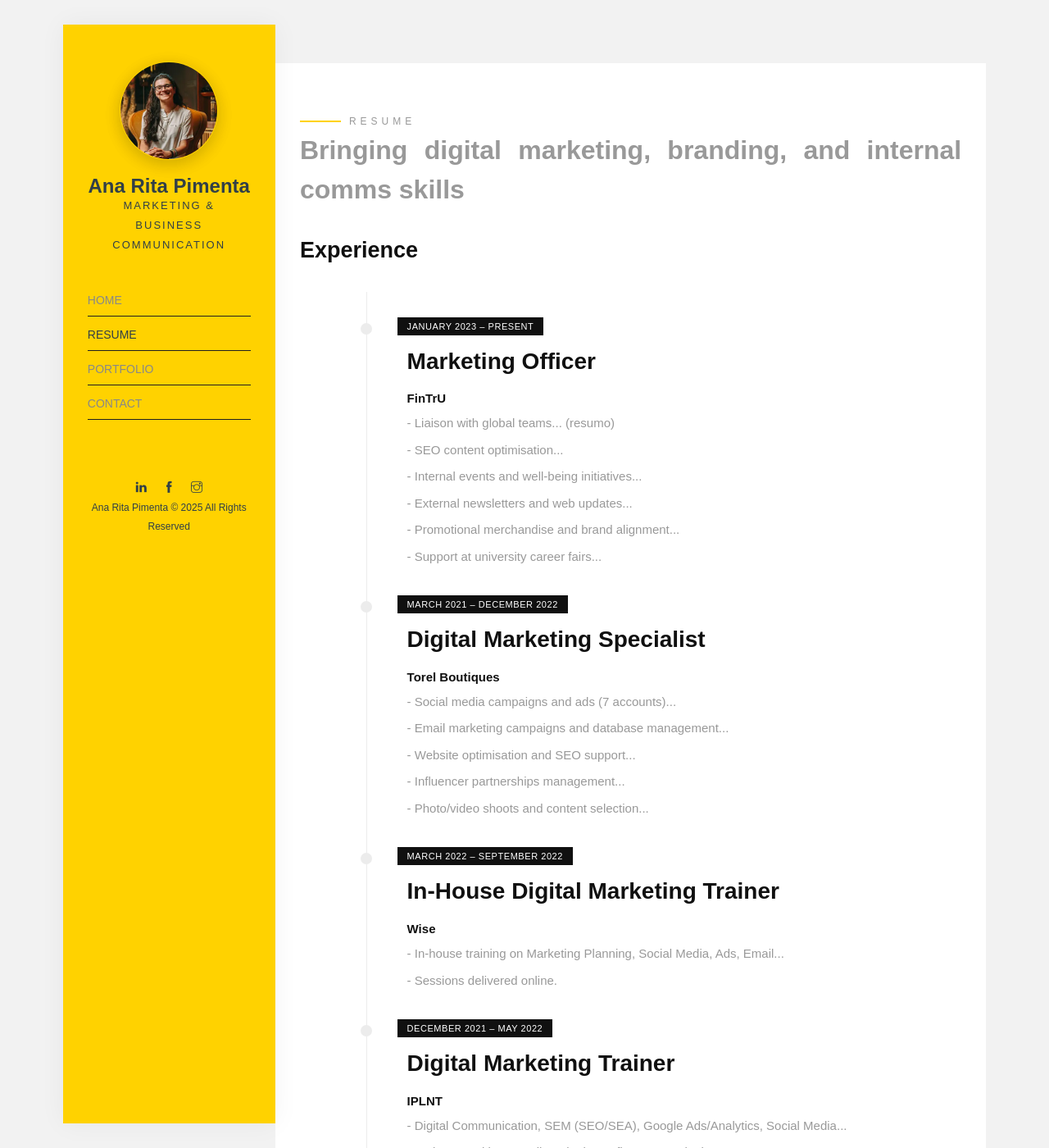
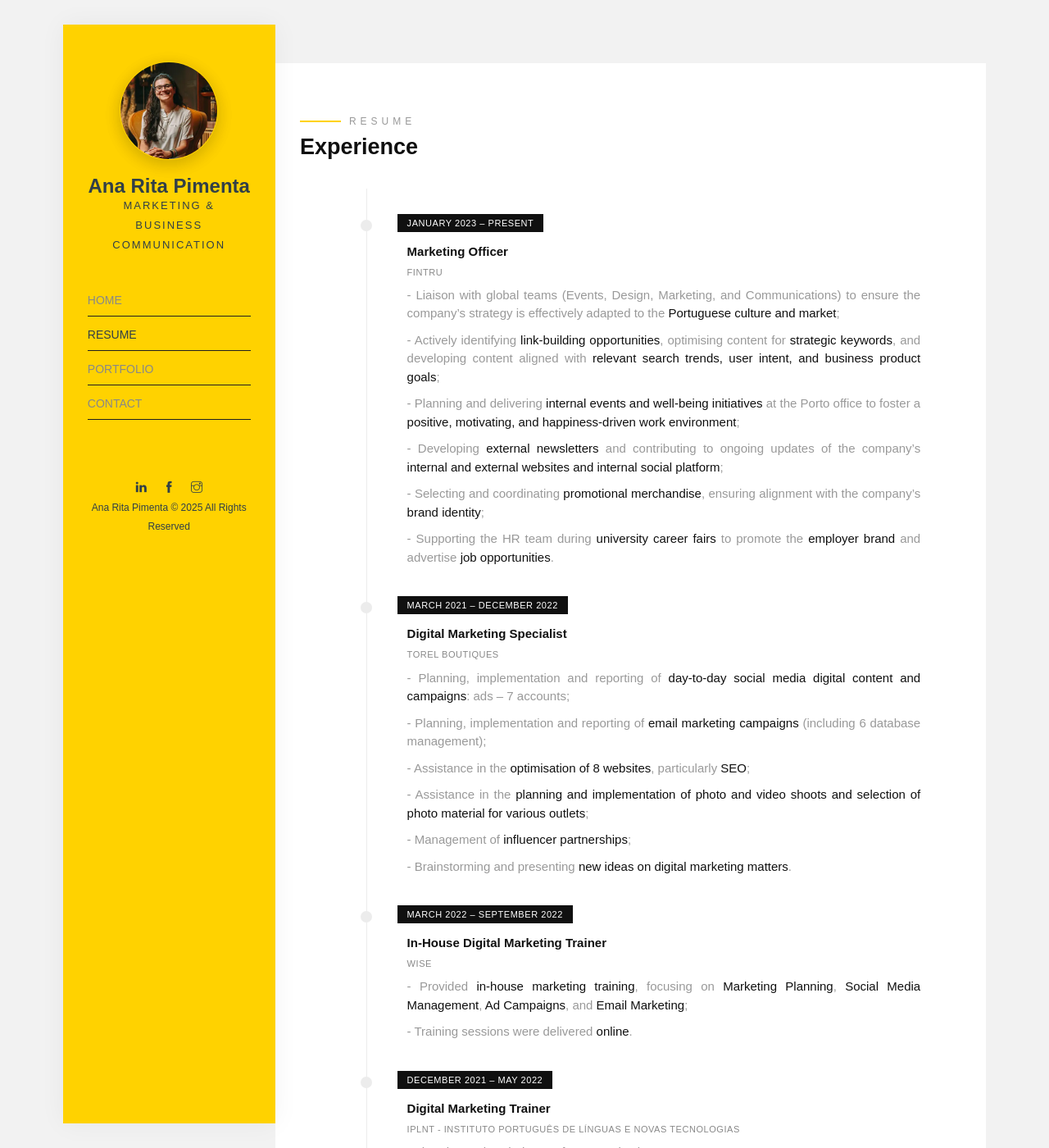
Before and after one commit to anaritapimenta/anaritapimenta.github.io, a Jekyll site: the page built from resume.html, in a window 1280 px wide and 1400 px high. Shown: the whole window at 82% size. Built offline with Jekyll 4.4.1, drawn with Linux system fonts in a browser that asks for light colours; some web fonts are replaced; some of the changed text lies outside the part shown.

Commit message:
Update resume.html

```diff
--- a/resume.html
+++ b/resume.html
@@ -4,134 +4,157 @@ description: Marketing and communications expert with a strong background in dig
 layout: default
 ---
 
+<h1 style="position:absolute; left:-9999px; top:auto; width:1px; height:1px; overflow:hidden;">
+Experienced Marketing and Communications Professional
+</h1>
+
 <section class="resume" role="region" aria-labelledby="experience-heading">
   <div class="container-fluid">
     <div class="row">
       <div class="col-md-12">
         <span class="heading-meta style-1">Resume</span>
-        <h1 class="heading animate-box" style="margin-top: 0; font-weight: 700; font-size: 2rem; color: inherit;">
-          Bringing digital marketing, branding, and internal comms skills
-        </h1>
         <h2 class="heading animate-box" id="experience-heading" data-animate-effect="fadeInLeft">
           Experience
         </h2>
       </div>
     </div>
-
     <div class="row">
       <div class="col-md-12 animate-box" data-animate-effect="fadeInLeft">
         <ul class="timeline" aria-label="Experience timeline">
-
           <li>
             <article class="timeline-content" role="listitem">
               <span class="timeline-date">January 2023 – Present</span>
-              <h3>Marketing Officer</h3>
-              <h4>FinTrU</h4>
-              <p>- Liaison with global teams... (resumo)</p>
-              <p>- SEO content optimisation...</p>
-              <p>- Internal events and well-being initiatives...</p>
-              <p>- External newsletters and web updates...</p>
-              <p>- Promotional merchandise and brand alignment...</p>
-              <p>- Support at university career fairs...</p>
+              <h4>Marketing Officer</h4>
+              <h5>FinTrU</h5>
+              <p>- Liaison with global teams (Events, Design, Marketing, and Communications) to ensure the company’s strategy is effectively adapted to the <strong>Portuguese culture and market</strong>;</p>
+              <p>- Actively identifying <strong>link-building opportunities</strong>, optimising content for <strong>strategic keywords</strong>, and developing content aligned with <strong>relevant search trends, user intent, and business product goals</strong>;</p>
+              <p>- Planning and delivering <strong>internal events and well-being initiatives</strong> at the Porto office to foster a <strong>positive, motivating, and happiness-driven work environment</strong>;</p>
+              <p>- Developing <strong>external newsletters</strong> and contributing to ongoing updates of the company’s <strong>internal and external websites and internal social platform</strong>;</p>
+              <p>- Selecting and coordinating <strong>promotional merchandise</strong>, ensuring alignment with the company’s <strong>brand identity</strong>;</p>
+              <p>- Supporting the HR team during <strong>university career fairs</strong> to promote the <strong>employer brand</strong> and advertise <strong>job opportunities</strong>.</p>
             </article>
           </li>
 
           <li>
             <article class="timeline-content" role="listitem">
               <span class="timeline-date">March 2021 – December 2022</span>
-              <h3>Digital Marketing Specialist</h3>
-              <h4>Torel Boutiques</h4>
-              <p>- Social media campaigns and ads (7 accounts)...</p>
-              <p>- Email marketing campaigns and database management...</p>
-              <p>- Website optimisation and SEO support...</p>
-              <p>- Influencer partnerships management...</p>
-              <p>- Photo/video shoots and content selection...</p>
+              <h4>Digital Marketing Specialist</h4>
+              <h5>Torel Boutiques</h5>
+              <p>- Planning, implementation and reporting of <strong>day-to-day social media digital content and campaigns</strong>: ads – 7 accounts;</p>
+              <p>- Planning, implementation and reporting of <strong>email marketing campaigns</strong> (including 6 database management);</p>
+              <p>- Assistance in the <strong>optimisation of 8 websites</strong>, particularly <strong>SEO</strong>;</p>
+              <p>- Assistance in the <strong>planning and implementation of photo and video shoots and selection of photo material for various outlets</strong>;</p>
+              <p>- Management of <strong>influencer partnerships</strong>;</p>
+              <p>- Brainstorming and presenting <strong>new ideas on digital marketing matters</strong>.</p>
             </article>
           </li>
 
           <li>
             <article class="timeline-content" role="listitem">
               <span class="timeline-date">March 2022 – September 2022</span>
-              <h3>In-House Digital Marketing Trainer</h3>
-              <h4>Wise</h4>
-              <p>- In-house training on Marketing Planning, Social Media, Ads, Email...</p>
-              <p>- Sessions delivered online.</p>
+              <h4>In-House Digital Marketing Trainer</h4>
+              <h5>Wise</h5>
+              <p>- Provided <strong>in-house marketing training</strong>, focusing on <strong>Marketing Planning</strong>, <strong>Social Media Management</strong>, <strong>Ad Campaigns</strong>, and <strong>Email Marketing</strong>;</p>
+              <p>- Training sessions were delivered <strong>online</strong>.</p>
             </article>
           </li>
 
           <li>
             <article class="timeline-content" role="listitem">
               <span class="timeline-date">December 2021 – May 2022</span>
-              <h3>Digital Marketing Trainer</h3>
-              <h4>IPLNT</h4>
-              <p>- Digital Communication, SEM (SEO/SEA), Google Ads/Analytics, Social Media...</p>
-              <p>- Web copywriting, Email Marketing, Influencer Marketing, etc.</p>
+              <h4>Digital Marketing Trainer</h4>
+              <h5>IPLNT - Instituto Português de Línguas e Novas Tecnologias</h5>
+              <p>- Theories and Techniques of Communication;</p>
+              <p>- Digital Communication;</p>
+              <p>- Creativity and Innovation;</p>
+              <p>- Marketing Plan;</p>
+              <p>- Digital Marketing;</p>
+              <p>- Neuromarketing;</p>
+              <p>- Business and e-Commerce models;</p>
+              <p>- Website;</p>
+              <p>- Email Marketing;</p>
+              <p>- Management of Social Networks: Facebook, Instagram, LinkedIn, YouTube and Twitter;</p>
+              <p>- SEM: SEO and SEA;</p>
+              <p>- Link Building;</p>
+              <p>- Web Copywriting;</p>
+              <p>- Google Ads;</p>
+              <p>- Google Analytics;</p>
+              <p>- Google My Business;</p>
+              <p>- Influencer Marketing.</p>
             </article>
           </li>
 
           <li>
             <article class="timeline-content" role="listitem">
               <span class="timeline-date">May 2020 – November 2020</span>
-              <h3>Video Marketing Production Assistant</h3>
-              <h4>Livemotion Agency</h4>
-              <p>- Storytelling, video script, blog writing, content creation...</p>
+              <h4>Video Marketing Production Assistant</h4>
+              <h5>Livemotion Agency - Creative Online Content</h5>
+              <p>- <strong>Storytelling</strong> and <strong>script for the video</strong>;</p>
+              <p>- Content for the web: <strong>articles for the company's blog</strong>, <strong>social media content calendar</strong>, <strong>newsletters</strong>, <strong>institutional</strong> and <strong>commercial documents/brochures</strong>.</p>
             </article>
           </li>
 
           <li>
             <article class="timeline-content" role="listitem">
               <span class="timeline-date">November 2019 – May 2020</span>
-              <h3>International Expansion Business Developer</h3>
-              <h4>Ecovest (Barn Of Monkeys)</h4>
-              <p>- SEM strategy, SEO/SEA campaigns, influencer coordination...</p>
+              <h4>International Expansion Business Developer</h4>
+              <h5>Ecovest (Barn Of Monkeys)</h5>
+              <p>- Digital communication and E-Commerce management: elaboration of optimised content – <strong>SEM: SEO and SEA</strong>, and <strong>activation of campaigns</strong> – idea, implementation, and a report with the results;</p>
+              <p>- Brand ambassador coordinator: <strong>protocol elaboration</strong>, <strong>search</strong>, <strong>contact</strong>, and <strong>relationship with key kids fashion influencers</strong>.</p>
             </article>
           </li>
 
           <li>
             <article class="timeline-content" role="listitem">
               <span class="timeline-date">January 2019 – October 2019</span>
-              <h3>Marketer</h3>
-              <h4>FTF – Marketing e Publicidade, Lda</h4>
-              <p>- Branding consultancy, copywriting, document creation...</p>
+              <h4>Marketer</h4>
+              <h5>FTF – Marketing e Publicidade, Lda</h5>
+              <p>- Branding consultant: providing <strong>analysis and creative solutions in order to help small companies successfully achieve their marketing and communication goals</strong>;</p>
+              <p>- Copywriting and content marketing: <strong>development of institutional and commercial documents</strong>.</p>
             </article>
           </li>
 
           <li>
             <article class="timeline-content" role="listitem">
               <span class="timeline-date">July 2018 – December 2018</span>
-              <h3>PR Specialist and Brand Manager Assistant</h3>
-              <h4>Global Sport</h4>
-              <p>- Press/influencer coordination, event support...</p>
+              <h4>PR Specialist and Brand Manager Assistant</h4>
+              <h5>Global Sport (EDP Running Wonders and Portugal A Correr)</h5>
+              <p>- Establish and coordinate <strong>efforts with journalists</strong>, <strong>influencers</strong>, <strong>bloggers</strong>, <strong>sponsors</strong>, <strong>designers</strong>, and <strong>consultants</strong>;</p>
+              <p>- Support in the <strong>organisation of events</strong> of the two brands.</p>
             </article>
           </li>
 
           <li>
             <article class="timeline-content" role="listitem">
               <span class="timeline-date">January 2018 – April 2018</span>
-              <h3>Marketing and Communication Assistant</h3>
-              <h4>Surfection, Lda</h4>
-              <p>- Visual identity redesign, partnerships, event organisation...</p>
+              <h4>Marketing and Communication Assistant</h4>
+              <h5>Surfection, Lda (I surf Portugal)</h5>
+              <p>- In partnership with the design team, I worked on the <strong>redesign of the company's visual identity</strong>. I was responsible for the collaboration of content, and in the research of new markets and the creation of new partnerships;</p>
+              <p>- Organisation of events: <strong>logistic coordination of the various activities that the company provides</strong>.</p>
             </article>
           </li>
 
           <li>
             <article class="timeline-content" role="listitem">
               <span class="timeline-date">October 2016 – December 2017</span>
-              <h3>Marketing and Communication Intern / Project Manager</h3>
-              <h4>M.A.R. Kayaks, Lda</h4>
-              <p>- E-commerce management, event support, onboarding materials...</p>
+              <h4>Marketing and Communication Intern and Project Manager</h4>
+              <h5>M.A.R. Kayaks, Lda (Nelo)</h5>
+              <p>- I facilitated the operation of E-Commerce: <strong>description of products</strong>, <strong>translation</strong>, and <strong>Google Ads</strong>, in order to increase the visibility of the products marketed in the store;</p>
+              <p>- I assisted in the <strong>organisation of four events</strong>, I organised a <strong>social responsibility action</strong>, and I updated the manual of <strong>reception for delivery to new employees</strong>.</p>
             </article>
           </li>
 
           <li>
             <article class="timeline-content" role="listitem">
               <span class="timeline-date">May 2015 – July 2015</span>
-              <h3>Corporate Communication Intern</h3>
-              <h4>Pista Mágica</h4>
-              <p>- Newsletters, press releases, visual content, database handling...</p>
+              <h4>Corporate Communication Intern</h4>
+              <h5>Pista Mágica - Escola de Voluntariado</h5>
+              <p>- Supported communication and promotion for two key projects;</p>
+              <p>- Developed content including <strong>newsletters</strong>, <strong>press releases</strong>, and <strong>visual presentations</strong>.</p>
+              <p>- Managed the database, ensuring accurate and up-to-date information.</p>
+              <p>- Conducted statistical work, analysing and reporting relevant data.</p>
             </article>
           </li>
-
         </ul>
       </div>
     </div>
@@ -145,55 +168,49 @@ layout: default
     <div class="row">
       <div class="col-md-12">
         <span class="heading-meta style-1">Resume</span>
-        <h1 class="heading animate-box" style="margin-top: 0; font-weight: 700; font-size: 2rem; color: inherit;">
-          Bringing digital marketing, branding, and internal comms skills
-        </h1>
         <h2 class="heading animate-box" id="education-heading" data-animate-effect="fadeInLeft">
           Education
         </h2>
       </div>
     </div>
-
     <div class="row">
       <div class="col-md-12 animate-box" data-animate-effect="fadeInLeft">
         <ul class="timeline" aria-label="Education timeline">
-
           <li>
             <article class="timeline-content" role="listitem">
               <span class="timeline-date">March 2019 – February 2020</span>
-              <h3>Digital Marketing and e-Commerce Manager</h3>
-              <h4>FLAG</h4>
-              <p>- Digital Marketing Tools: SEO, WordPress, Google Ads, Analytics...</p>
+              <h4>Digital Marketing and e-Commerce Manager</h4>
+              <h5>FLAG</h5>
+              <p><strong>Website</strong> as a marketing tool, <strong>Web Copywriting</strong>, <strong>blogging with WordPress</strong>, <strong>Social Media Marketing</strong>, <strong>Community Management</strong>, <strong>Facebook, LinkedIn, Instagram, and YouTube Marketing</strong>, <strong>Search Engine Marketing</strong> and <strong>Search Engine Optimisation</strong>, <strong>Google AdWords</strong> and <strong>Google Analytics</strong>, <strong>Email Marketing</strong>, <strong>Leads</strong> and <strong>Landing Pages</strong>, <strong>E-Commerce with WordPress</strong>, and <strong>Business Intelligence</strong>.</p>
             </article>
           </li>
 
           <li>
             <article class="timeline-content" role="listitem">
               <span class="timeline-date">October 2015 – December 2017</span>
-              <h3>Master's Degree in Marketing and Communication</h3>
-              <h4>ESEC</h4>
-              <p>- Strategic communication, brand management, innovation...</p>
+              <h4>Master's Degree in Marketing and Communication</h4>
+              <h5>Escola Superior de Educação de Coimbra (ESEC)</h5>
+              <p><strong>Strategic planning and management of communication</strong>; <strong>management and communication of brands</strong>; <strong>identity</strong>, <strong>culture and markets</strong>, <strong>marketing research</strong>, <strong>organisational behaviour</strong>, <strong>relations with the media</strong>; <strong>e-marketing</strong>, <strong>marketing communication techniques</strong>, <strong>innovation</strong> and <strong>product development</strong>, and <strong>management of work teams</strong>.</p>
             </article>
           </li>
 
           <li>
             <article class="timeline-content" role="listitem">
               <span class="timeline-date">September 2012 – July 2015</span>
-              <h3>Degree in Business Communication</h3>
-              <h4>ISCAP</h4>
-              <p>- Business subjects, communication, law, languages (EN, ES, DE)...</p>
+              <h4>Degree in Business Communication</h4>
+              <h5>Instituto Superior de Contabilidade e Administração do Porto (ISCAP)</h5>
+              <p><strong>English</strong>, <strong>Spanish</strong> and (basic) <strong>German</strong>; theoretical/practical knowledge related to business: <strong>management</strong>, <strong>corporate communication</strong>, <strong>information</strong> and <strong>communication technologies</strong>, <strong>commercial law</strong> and many others.</p>
             </article>
           </li>
 
           <li>
             <article class="timeline-content" role="listitem">
               <span class="timeline-date">September 2012 – July 2015</span>
-              <h3>Filología y Traducción | Administración y Gestión de Empresas</h3>
-              <h4>Universidade de Vigo</h4>
-              <p>- Erasmus+, Spanish, Knowledge Management, Marketing Research...</p>
+              <h4>Filología y Traducción | Administración y Gestión de Empresas</h4>
+              <h5>Universidade de Vigo</h5>
+              <p>Engaged in the international <strong>"ERASMUS +" mobility programme</strong>, where I had the opportunity to <strong>improve Spanish</strong> <strong>in real context</strong>, and attended disciplines such as <strong>commercial direction</strong>, <strong>marketing research</strong> and <strong>knowledge management</strong>, and <strong>technological innovation</strong>.</p>
             </article>
           </li>
-
         </ul>
       </div>
     </div>
```
